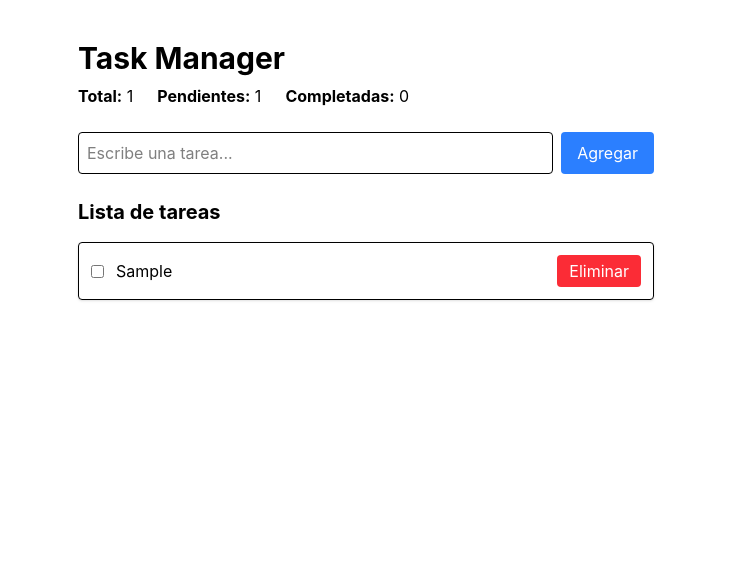
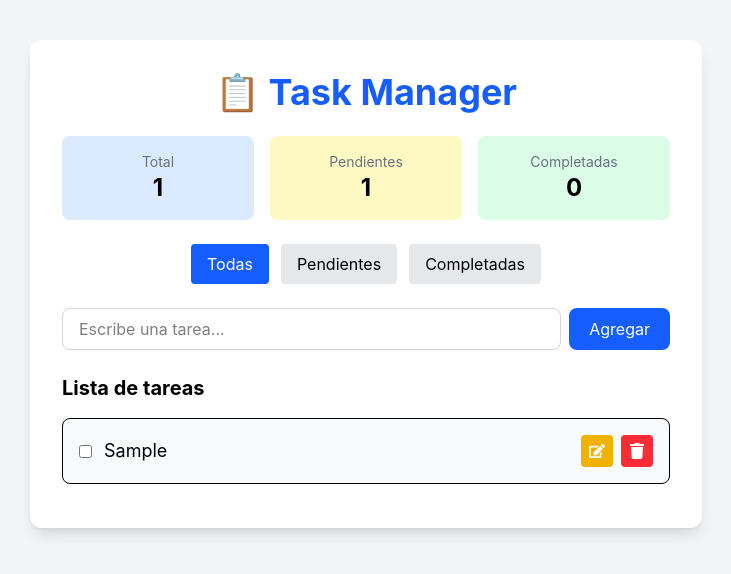
Before and after one commit to carlosgustavo2/TaskApp, a React (Vite) app: page / in a window 1280 px wide. Both pictures are taken after typing "Sample" into the empty fields and a click on the button "Agregar". Shown: the top 574 px of the page, without its empty margins (274-1005 px from the left). Built offline with nearby package versions, Linux system fonts and the light colour scheme.

Commit message:
feat: completar CRUD del Task Manager con filtros y LocalStorage

```diff
--- a/package.json
+++ b/package.json
@@ -12,7 +12,8 @@
   "dependencies": {
     "@tailwindcss/vite": "^4.3.2",
     "react": "^19.2.7",
-    "react-dom": "^19.2.7"
+    "react-dom": "^19.2.7",
+    "react-icons": "^5.7.0"
   },
   "devDependencies": {
     "@eslint/js": "^10.0.1",
--- a/src/App.jsx
+++ b/src/App.jsx
@@ -6,7 +6,11 @@ import './App.css'
 import Home from './pages/Home';
 
 function App() {
-  return <Home />;
+  return (
+        <div className="min-h-screen bg-gray-100 flex justify-center items-start py-10">
+            <Home />
+        </div>
+    );
 }
 
 export default App
--- a/src/components/TaskForm/TaskForm.jsx
+++ b/src/components/TaskForm/TaskForm.jsx
@@ -21,7 +21,7 @@ export default function TaskForm({ onAddTask }) {
             className="flex gap-2 mb-6"
         >
             <input
-                className="border p-2 flex-1 rounded"
+                className="flex-1 border border-gray-300 rounded-lg px-4 py-2 focus:outline-none focus:ring-2 focus:ring-blue-500"
                 type="text"
                 placeholder="Escribe una tarea..."
                 value={text}
@@ -30,7 +30,7 @@ export default function TaskForm({ onAddTask }) {
 
             <button
                 type="submit"
-                className="bg-blue-500 text-white px-4 rounded"
+                className="bg-blue-600 hover:bg-blue-700 text-white px-5 py-2 rounded-lg transition"
             >
                 Agregar
             </button>
--- a/src/components/TaskItem/TaskItem.jsx
+++ b/src/components/TaskItem/TaskItem.jsx
@@ -1,10 +1,29 @@
-export default function TaskItem({ task, onDeleteTask, onToggleTask }) {
+import { useState } from "react";
+import { FaTrash, FaEdit, FaSave } from "react-icons/fa";
+
+export default function TaskItem({
+    task,
+    onDeleteTask,
+    onToggleTask,
+    onEditTask
+}) {
+
+    const [editing, setEditing] = useState(false);
+    const [text, setText] = useState(task.title);
+
+    const handleSave = () => {
+
+        onEditTask(task.id, text);
+
+        setEditing(false);
+
+    };
 
     return (
 
-        <div className="flex justify-between items-center border rounded p-3 mb-3 shadow">
+        <div className="flex justify-between items-center bg-gray-50 border rounded-lg p-4 mb-3 hover:shadow-md transition">
 
-            <div className="flex items-center gap-3">
+            <div className="flex items-center gap-3 flex-1">
 
                 <input
                     type="checkbox"
@@ -12,24 +31,74 @@ export default function TaskItem({ task, onDeleteTask, onToggleTask }) {
                     onChange={() => onToggleTask(task.id)}
                 />
 
+                {
+                    editing ? (
+
+                        <form
+                            className="flex-1"
+                            onSubmit={(e) => {
+                                e.preventDefault();
+                                handleSave();
+                            }}
+                        >
+
+                            <input
+                                className="border rounded px-2 py-1 w-full"
+                                value={text}
+                                onChange={(e) => setText(e.target.value)}
+                                autoFocus
+                            />
+
+                        </form>
+
+                        ) : (
+
                         <p
-                    className={
+                            className={`text-lg ${
                                 task.completed
                                     ? "line-through text-gray-400"
                                     : ""
-                    }
+                            }`}
                         >
                             {task.title}
                         </p>
 
+                    )
+                }
+
             </div>
+
+            <div className="flex gap-2">
+
+                {
+                    editing ?
+
+                        <button
+                            onClick={handleSave}
+                            className="bg-green-500 hover:bg-green-600 text-white p-2 rounded"
+                        >
+                            <FaSave />
+                        </button>
+
+                        :
+
+                        <button
+                            onClick={() => setEditing(true)}
+                            className="bg-yellow-500 hover:bg-yellow-600 text-white p-2 rounded"
+                        >
+                            <FaEdit />
+                        </button>
+
+                }
 
                 <button
                     onClick={() => onDeleteTask(task.id)}
-                className="bg-red-500 text-white px-3 py-1 rounded"
+                    className="bg-red-500 hover:bg-red-600 text-white p-2 rounded"
                 >
-                Eliminar
+                    <FaTrash />
                 </button>
+
+            </div>
 
         </div>
 
--- a/src/components/TaskList/TaskList.jsx
+++ b/src/components/TaskList/TaskList.jsx
@@ -1,6 +1,17 @@
 import TaskItem from "../TaskItem/TaskItem";
 
-export default function TaskList({ tasks, onDeleteTask, onToggleTask }) {
+export default function TaskList({ tasks,
+                                    onDeleteTask,
+                                    onToggleTask,
+                                    onEditTask }) {
+
+    if (tasks.length === 0) {
+        return (
+            <div className="text-center text-gray-500 py-10">
+                No hay tareas todavía 📝
+            </div>
+        );
+    }
 
     return (
 
@@ -18,6 +29,7 @@ export default function TaskList({ tasks, onDeleteTask, onToggleTask }) {
                         task={task}
                         onDeleteTask={onDeleteTask}
                         onToggleTask={onToggleTask}
+                        onEditTask={onEditTask}
                     />
 
                 ))
--- a/src/pages/Home.jsx
+++ b/src/pages/Home.jsx
@@ -8,6 +8,8 @@ export default function Home() {
         const savedTasks = localStorage.getItem("tasks");
         return savedTasks ? JSON.parse(savedTasks) : [];
     });
+
+    const [filter, setFilter] = useState("all");
 
     const addTask = (title) => {
 
@@ -23,23 +25,29 @@ export default function Home() {
     };
 
 
-        const deleteTask = (id) => {
+    const deleteTask = (id) => {
         setTasks(tasks.filter(task => task.id !== id));
     };
 
 
     const toggleCompleted = (id) => {
-
-    setTasks(
-
+        setTasks(
         tasks.map(task =>
-
             task.id === id
                 ? { ...task, completed: !task.completed }
                 : task
+            )
+        );
+    };
 
-        )
-
+    const editTask = (id, newTitle) => {
+        if (!newTitle.trim()) return;
+            setTasks(
+            tasks.map(task =>
+                task.id === id
+                    ? { ...task, title: newTitle }
+                    : task
+            )
         );
 
     };
@@ -49,36 +57,100 @@ export default function Home() {
 
     const pendingTasks = tasks.filter(task => !task.completed).length;
 
+    const filteredTasks = tasks.filter(task => {
+
+        if (filter === "completed") {
+            return task.completed;
+        }
+
+        if (filter === "pending") {
+            return !task.completed;
+        }
+
+        return true;
+
+    });
+
+    const sortedTasks = [...filteredTasks].sort((a, b) => {
+        return a.completed - b.completed;
+    });
+
+
     useEffect(() => {
         localStorage.setItem("tasks", JSON.stringify(tasks));
     }, [tasks]);
 
+    return (
+        <div className="bg-white rounded-xl shadow-lg p-8 w-full max-w-2xl">
 
-    return (
-        <div className="max-w-xl mx-auto mt-10">
-
-            <h1 className="text-3xl font-bold mb-2">
-                Task Manager
+            <h1 className="text-4xl font-bold text-center text-blue-600 mb-6">
+                📋 Task Manager
             </h1>
 
-            <div className="flex gap-6 mb-6">
-                <p>
-                    <strong>Total:</strong> {tasks.length}
-                </p>
-                <p>
-                    <strong>Pendientes:</strong> {pendingTasks}
-                </p>
-                <p>
-                    <strong>Completadas:</strong> {completedTasks}
-                </p>
+            <div className="grid grid-cols-3 gap-4 mb-6">
+
+                <div className="bg-blue-100 rounded-lg p-4 text-center">
+                    <h3 className="text-sm text-gray-500">Total</h3>
+                    <p className="text-2xl font-bold">{tasks.length}</p>
+                </div>
+
+                <div className="bg-yellow-100 rounded-lg p-4 text-center">
+                    <h3 className="text-sm text-gray-500">Pendientes</h3>
+                    <p className="text-2xl font-bold">{pendingTasks}</p>
+                </div>
+
+                <div className="bg-green-100 rounded-lg p-4 text-center">
+                    <h3 className="text-sm text-gray-500">Completadas</h3>
+                    <p className="text-2xl font-bold">{completedTasks}</p>
+                </div>
+
+            </div>
+
+            <div className="flex justify-center gap-3 mb-6">
+
+                <button
+                    onClick={() => setFilter("all")}
+                    className={`px-4 py-2 rounded ${
+                        filter === "all"
+                            ? "bg-blue-600 text-white"
+                            : "bg-gray-200"
+                    }`}
+                >
+                    Todas
+                </button>
+
+                <button
+                    onClick={() => setFilter("pending")}
+                    className={`px-4 py-2 rounded ${
+                        filter === "pending"
+                            ? "bg-yellow-500 text-white"
+                            : "bg-gray-200"
+                    }`}
+                >
+                    Pendientes
+                </button>
+
+                <button
+                    onClick={() => setFilter("completed")}
+                    className={`px-4 py-2 rounded ${
+                        filter === "completed"
+                            ? "bg-green-600 text-white"
+                            : "bg-gray-200"
+                    }`}
+                >
+                    Completadas
+                </button>
+
             </div>
 
             <TaskForm onAddTask={addTask} />
 
-            <TaskList tasks={tasks}
-                      onDeleteTask={deleteTask}
-                      onToggleTask={toggleCompleted}/>
-
+            <TaskList
+                tasks={sortedTasks}
+                onDeleteTask={deleteTask}
+                onToggleTask={toggleCompleted}
+                onEditTask={editTask}
+            />
         </div>
     );
 }
```
Also changed, not shown: 1 other file (tests, documents, lock files or other folders). Lines whose indentation alone changed are shown as unchanged.
